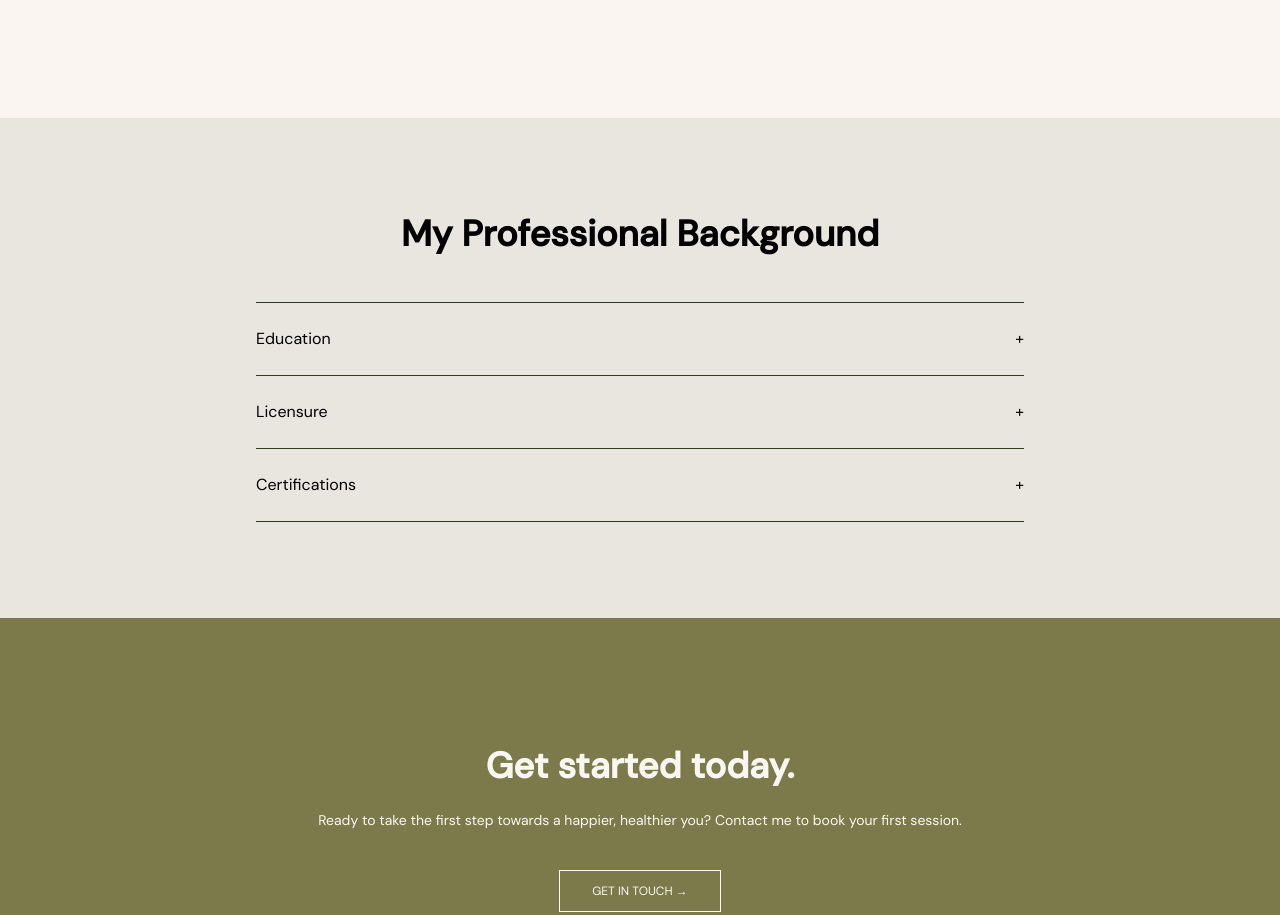
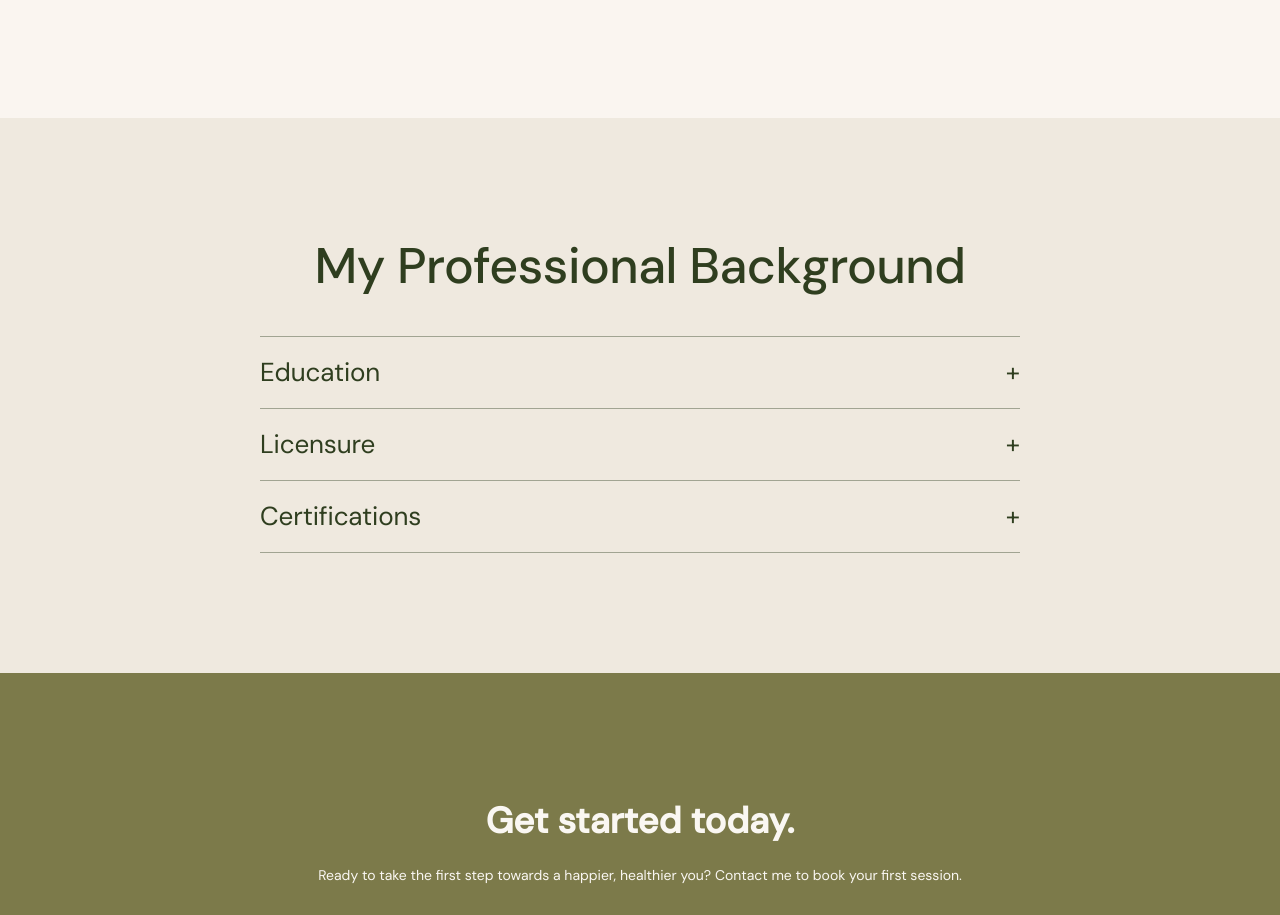
Before and after one commit to anamika0707/Assignement-lilac, a Next.js app: page / in a window 1280 px wide. Shown: the part 4958-5873 px from the top of the page. Built offline with nearby package versions, Linux system fonts and the light colour scheme.

Commit message:
Background section done

```diff
--- a/components/Background.jsx
+++ b/components/Background.jsx
@@ -1,20 +1,45 @@
+
+import ScrollReveal from "./ScrollReveal";
+
 export default function Background() {
   const items = ["Education", "Licensure", "Certifications"];
 
   return (
-    <section className="bg-[#e9e5df] px-6 py-24 text-center">
-      <h2 className="text-3xl md:text-4xl font-semibold mb-12">
-        My Professional Background
-      </h2>
+    <section className="w-full bg-[#efe9df] py-[70px] flex justify-center">
+      <div className="w-full max-w-[760px] text-center py-[50px]">
 
-      <div className="max-w-3xl mx-auto space-y-6">
-        {items.map((item, i) => (
-          <div key={i} className="flex justify-between border-t border-[#2f3e1f] pt-6">
-            <span>{item}</span>
-            <span>+</span>
+        {/* Heading */}
+        <ScrollReveal>
+          <h2 className="text-[50px] leading-[1.15] tracking-[-0.01em] font-medium text-[#2F3E1F] mb-10">
+            My Professional Background
+          </h2>
+        </ScrollReveal>
+
+        {/* Accordion */}
+        <ScrollReveal>
+          <div className="w-full text-left">
+            {items.map((item, index) => (
+              <div
+                key={index}
+                className="border-t border-[#2F3E1F]/40 last:border-b"
+              >
+                <button className="w-full flex items-center justify-between py-4">
+
+                  {/* Text */}
+                  <span className="text-[26px] leading-[1.4] tracking-[-0.005em] text-[#2F3E1F]">
+                    {item}
+                  </span>
+
+                  {/* Plus */}
+                  <span className="text-[26px] text-[#2F3E1F]">
+                    +
+                  </span>
+                </button>
+              </div>
+            ))}
           </div>
-        ))}
-        <div className="border-t border-[#2f3e1f]" />
+        </ScrollReveal>
+
       </div>
     </section>
   );
```
